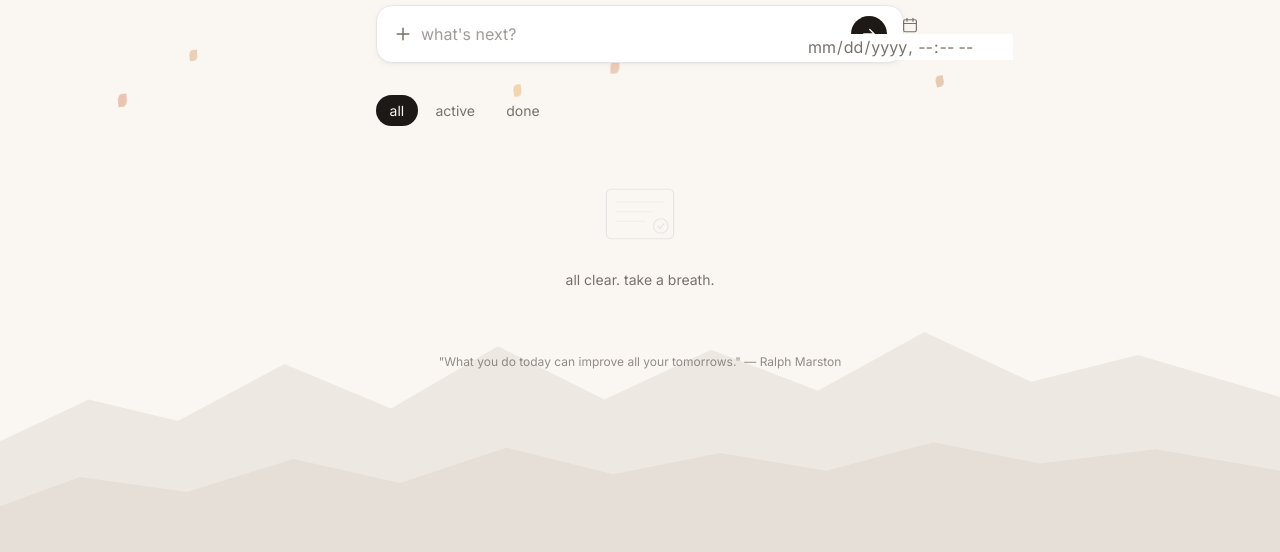
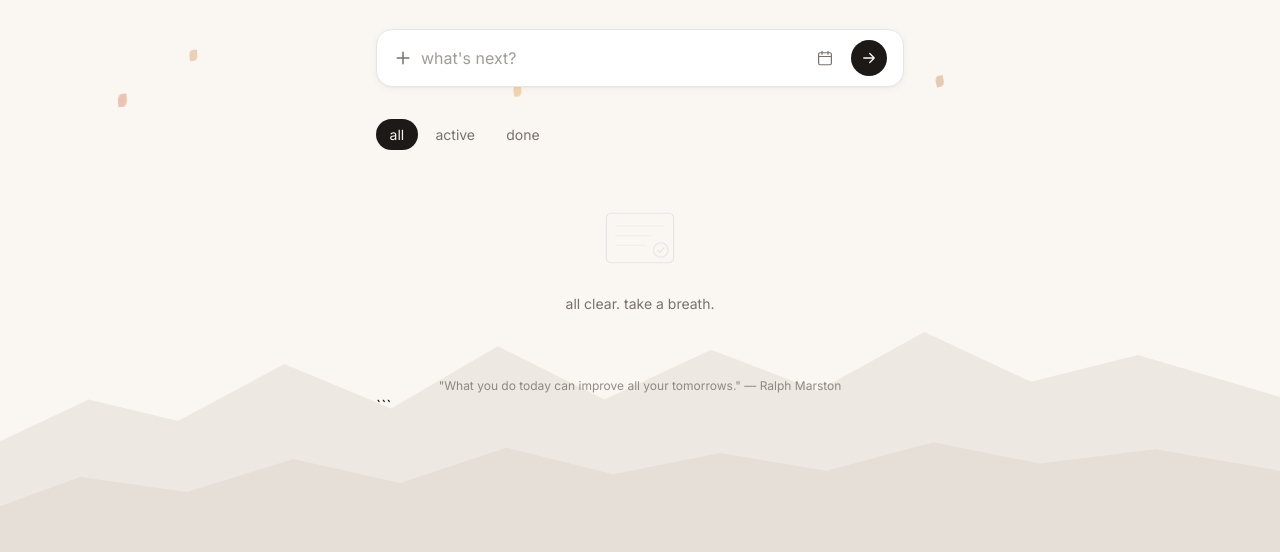
Before and after one commit to yuanbacolina-gif/To-Do-List, a website: page index.html in a window 1280 px wide. Shown: the part 248-800 px from the top of the page. Drawn offline with Linux system fonts and the light colour scheme.

Commit message:
Update index.html

````diff
--- a/index.html
+++ b/index.html
@@ -109,7 +109,7 @@
 
   <main class="relative z-10 mx-auto w-full max-w-xl px-4 sm:px-6 py-10 sm:py-16">
 
-
+```
 <div class="flex items-center justify-between text-xs sm:text-sm text-muted mb-10">
   <time id="today" class="tracking-wide uppercase"></time>
   <div class="flex items-center gap-1">
@@ -148,7 +148,7 @@
     <input id="task-input" type="text" placeholder="what's next?" maxlength="140"
       class="flex-1 min-w-0 bg-transparent outline-none text-base placeholder:text-muted/70 py-1" required />
 
-    <!-- calendar icon — clicking the label triggers the hidden input -->
+    <!-- calendar icon — the invisible input overlays the label so tapping it opens the picker -->
     <label
       class="relative grid place-items-center w-9 h-9 shrink-0 rounded-full text-muted hover:text-accent hover:bg-accentSoft/40 cursor-pointer transition"
       title="Set a deadline"
@@ -156,13 +156,11 @@
       <svg class="w-[18px] h-[18px]" aria-hidden="true">
         <use href="#i-calendar" />
       </svg>
-      <!-- hidden: triggered via JS showPicker(), not an overlay -->
       <input
         id="deadline-input"
         type="datetime-local"
-        class="sr-only"
+        class="absolute inset-0 opacity-0 cursor-pointer w-full h-full"
         aria-label="Deadline"
-        tabindex="-1"
       />
     </label>
 
@@ -253,7 +251,7 @@
 <footer class="mt-16 text-center text-xs text-muted/80">
   "What you do today can improve all your tomorrows." — Ralph Marston
 </footer>
-
+```
 
   </main>
 
````
